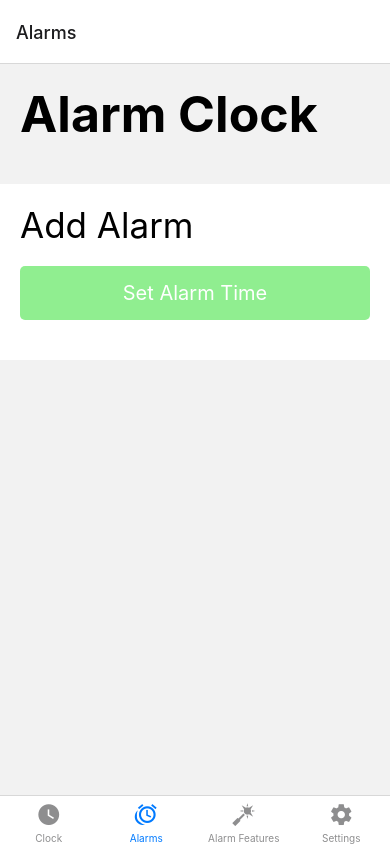
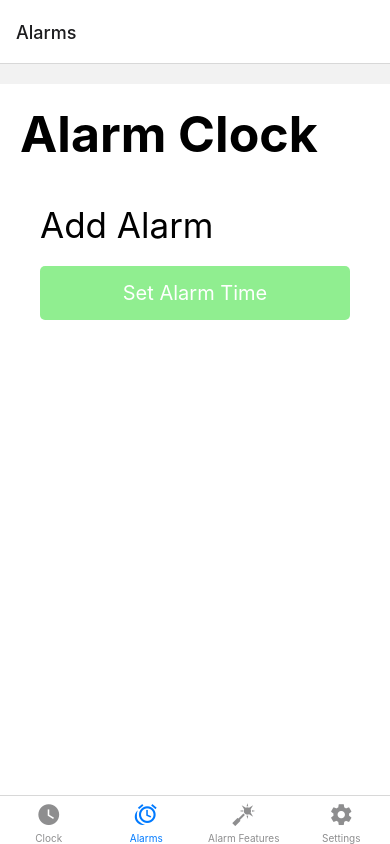
Before and after one commit to ufosc/Alarm-Clock, a React Native app in the folder client/: screen /Alarms in a window 390 px wide. Built offline with nearby package versions, Linux system fonts and the light colour scheme.

Commit message:
restyled overall alarms page as well

```diff
--- a/client/screens/Alarms.tsx
+++ b/client/screens/Alarms.tsx
@@ -1,14 +1,12 @@
 import React, { useState } from 'react';
-import { Switch, View, Text, TouchableOpacity, ScrollView } from 'react-native';
-import DateTimePickerModal from 'react-native-modal-datetime-picker';
-import { styles, textStyles } from '../styles';
+import { View, Text, TouchableOpacity, ScrollView } from 'react-native';
 import { StatusBar } from 'expo-status-bar';
 import AlarmClock from '../components/AlarmClock';
 import AlarmCard from '../components/AlarmCard';
 import { Alarm } from '../types/AlarmTypes';
-import * as Notifications from 'expo-notifications'; // For Notifications.cancelScheduledNotificationAsync
-
-import { useDarkMode } from '../contexts/DarkModeContext'; // Import the hook
+import * as Notifications from 'expo-notifications';
+import { useDarkMode } from '../contexts/DarkModeContext';
+import { styles, textStyles } from '../styles';
 
 export default function Alarms() {
   const [alarms, setAlarms] = useState<Alarm[]>([]);
@@ -25,30 +23,19 @@ export default function Alarms() {
   // Function to handle saving alarm data
   const handleSaveAlarm = (alarmData: Alarm) => {
     if (alarms.some((alarm) => alarm.id === alarmData.id)) {
-      // Update existing alarm
       setAlarms(alarms.map((alarm) => (alarm.id === alarmData.id ? alarmData : alarm)));
     } else {
-      // Add new alarm
       setAlarms([...alarms, alarmData]);
     }
-    // Close modal or navigate back
   };
 
   const handleDeleteAlarm = async (alarmId: string) => {
     try {
-      // Assuming 'alarms' is your current alarm state
       const alarmToDelete = alarms.find((alarm: Alarm) => alarm.id === alarmId);
-
-      // Cancel the scheduled notification for the alarm being deleted
       if (alarmToDelete && alarmToDelete.id) {
         await Notifications.cancelScheduledNotificationAsync(alarmToDelete.id);
-        console.log(`Notification for alarm ${alarmId} has been canceled.`);
       }
-
-      // Filter out the alarm with the matching ID
       setAlarms(alarms.filter((alarm: Alarm) => alarm.id !== alarmId));
-
-      console.log(`Alarm with ID ${alarmId} has been deleted.`);
     } catch (error) {
       console.error('Error deleting alarm:', error);
     }
@@ -65,23 +52,14 @@ export default function Alarms() {
     );
   };
 
-  const handleEditAlarm = (alarm: Alarm) => {
-    setSelectedAlarm(alarm);
-  };
-
-  const containerStyle = isDarkMode
-    ? styles.darkContainer
-    : { ...styles.container, ...{ marginTop: 10 } }; // Adjust as necessary for dark mode
-  const buttonTextStyle = isDarkMode
-    ? { ...textStyles.buttonText, color: 'white' }
-    : textStyles.buttonText;
-
   return (
-    <ScrollView>
-      <Text style={{ ...textStyles.titleText, padding: 20, color: dynamicStyles.color }}>
+    <ScrollView style={[styles.container, { backgroundColor: dynamicStyles.backgroundColor }]}>
+      <Text style={{ ...textStyles.titleText, padding: 0, color: dynamicStyles.color }}>
         Alarm Clock
       </Text>
 
+      <View style={{ padding: 0, backgroundColor: dynamicStyles.backgroundColor }}>
+        {/* Render the AlarmClock component for adding/editing alarms */}
         <AlarmClock editingAlarm={selectedAlarm} onAlarmSave={handleSaveAlarm} />
 
         {/* Render a list of AlarmCards */}
@@ -93,6 +71,7 @@ export default function Alarms() {
             onDelete={handleDeleteAlarm}
           />
         ))}
+      </View>
 
       <StatusBar />
     </ScrollView>
```
Lines whose indentation alone changed are shown as unchanged.
